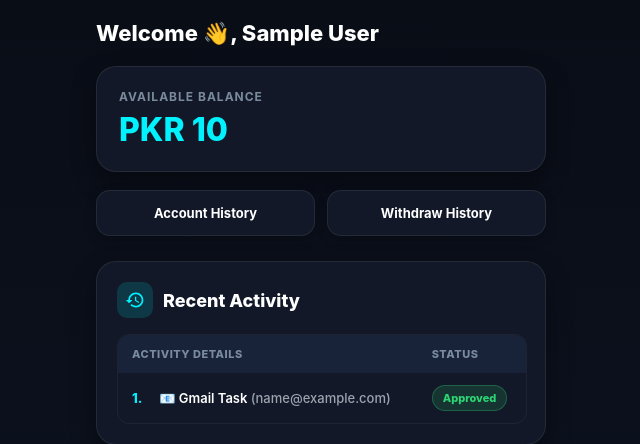
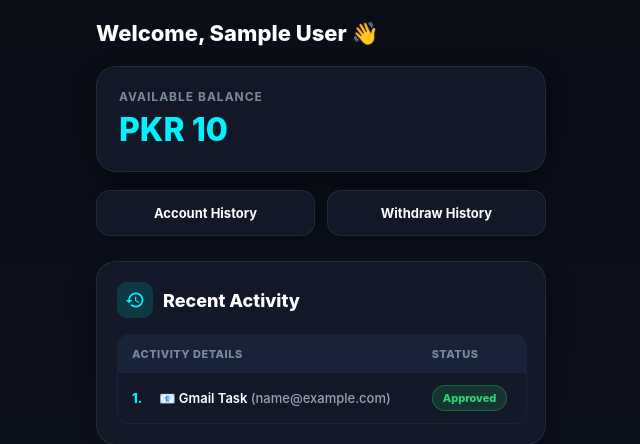
Before and after one commit to Awais5253/Mega-Gmail-Task-Web, a Flask app: page /home in a window 1280 px wide. Shown: the top 444 px of the page, without its empty margins (319-959 px from the left). Run offline with Flask 3, Linux system fonts and the light colour scheme; the visitor is signed in with stand-in values (Sample User, id 1); a database or web service that is not in the repository returns one stand-in record (values such as "Sample title"); data that the repository does not hold is empty; some libraries are stand-ins or nearby versions.

Commit message:
Update home.html

```diff
--- a/templates/home.html
+++ b/templates/home.html
@@ -188,7 +188,7 @@
 {% endblock %}
 
 {% block content %}
-    <div class="welcome-title">Welcome 👋, {{ user[0] }}</div>
+    <div class="welcome-title">Welcome, {{ user[0] }} 👋</div>
 
     <div class="balance-card">
         <div class="balance-label">Available Balance</div>
```
